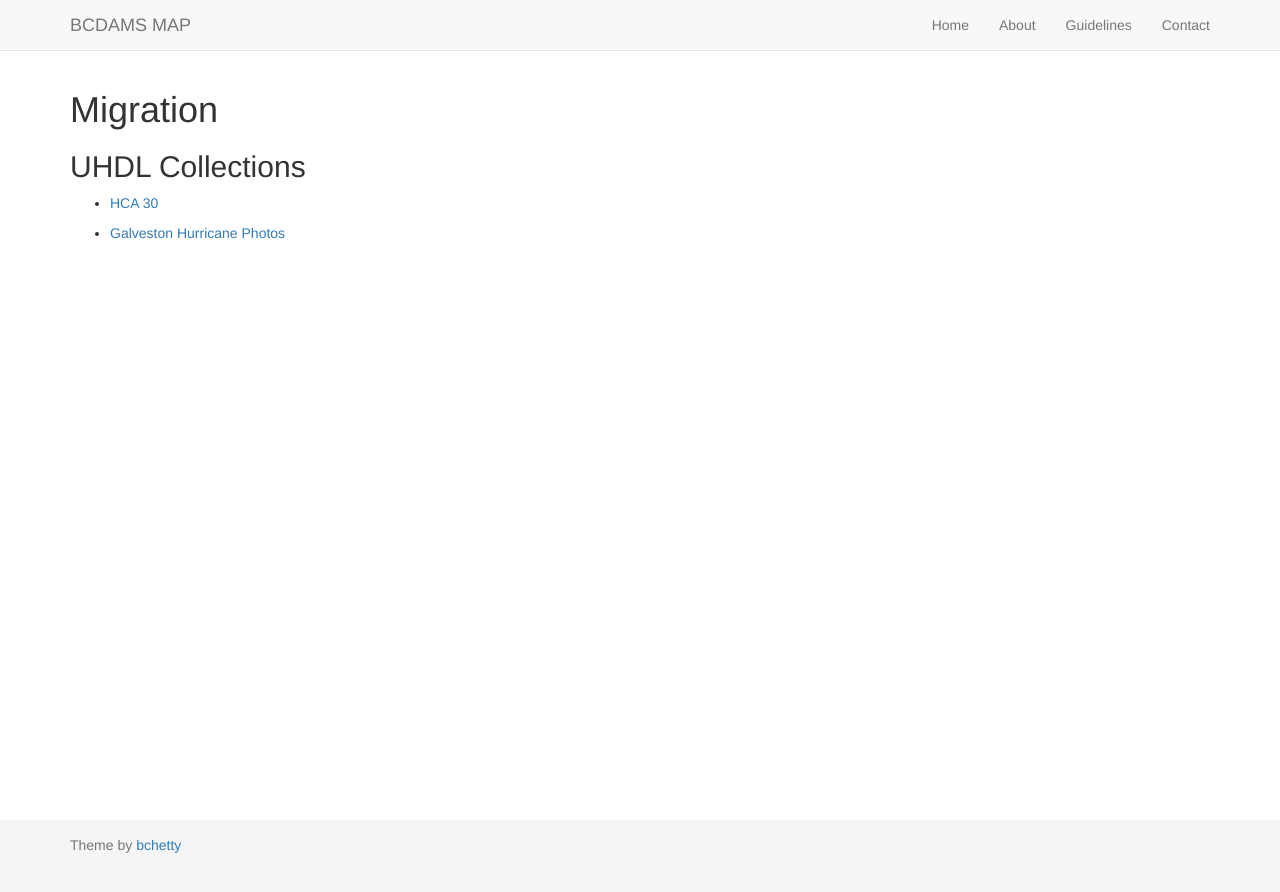
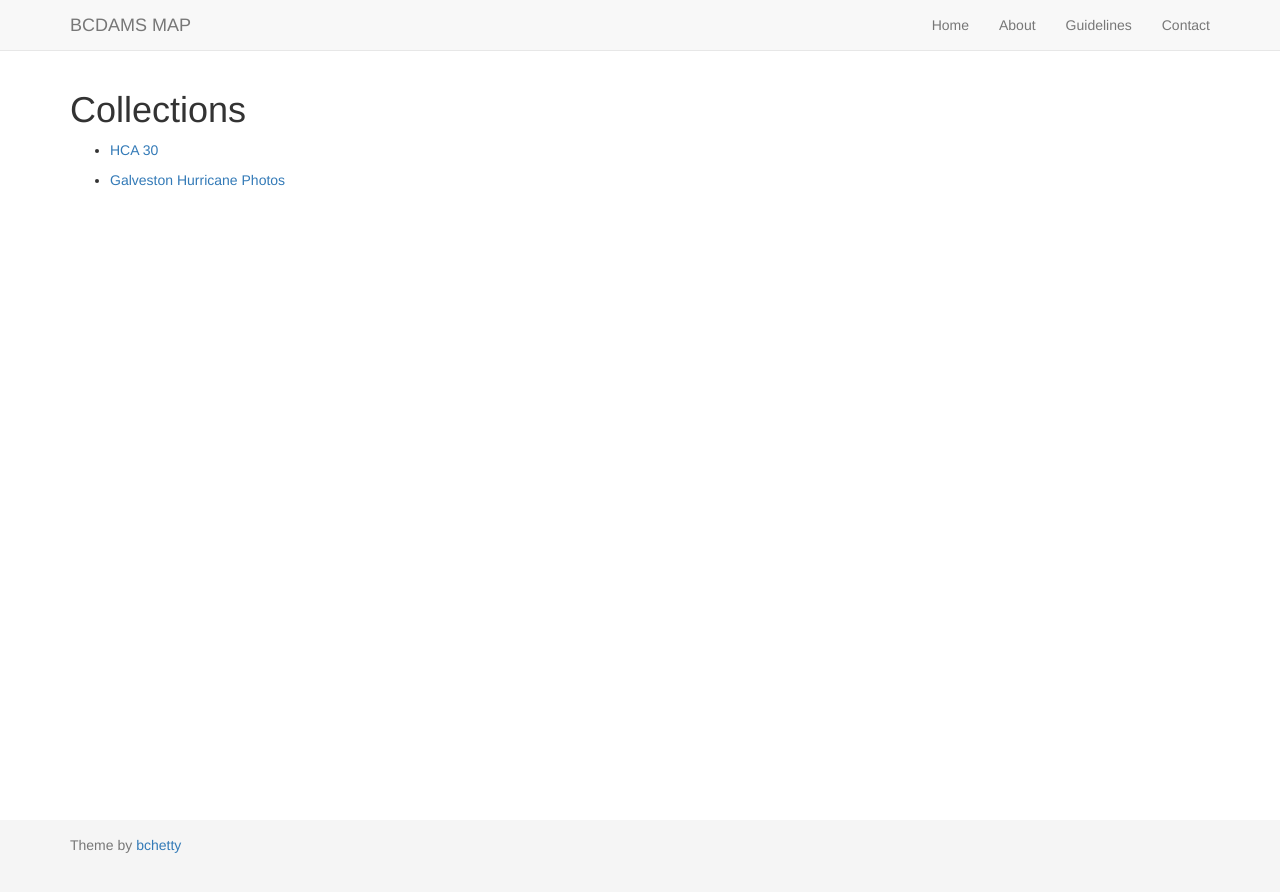
Before and after one commit to uhlibraries-digital/bcdams-map, a Jekyll site: the page built from migration/index.md, in a window 1280 px wide. Shown: the top 892 px of the page. Built offline with Jekyll 4.4.1, drawn with Linux system fonts in a browser that asks for light colours; nearby versions of some CDN libraries; comment, search, counter and statistics services are not loaded.

Commit message:
fix headers

```diff
--- a/migration/index.md
+++ b/migration/index.md
@@ -4,9 +4,7 @@ title: Migration
 comments: false
 ---
 
-# Migration
-
-## UHDL Collections
+# Collections
 {% for collection in site.data.collections %}
   * [{{ collection.name }}]({{ site.url }}/migration/{{ collection.alias }})
 {% endfor %}
```
